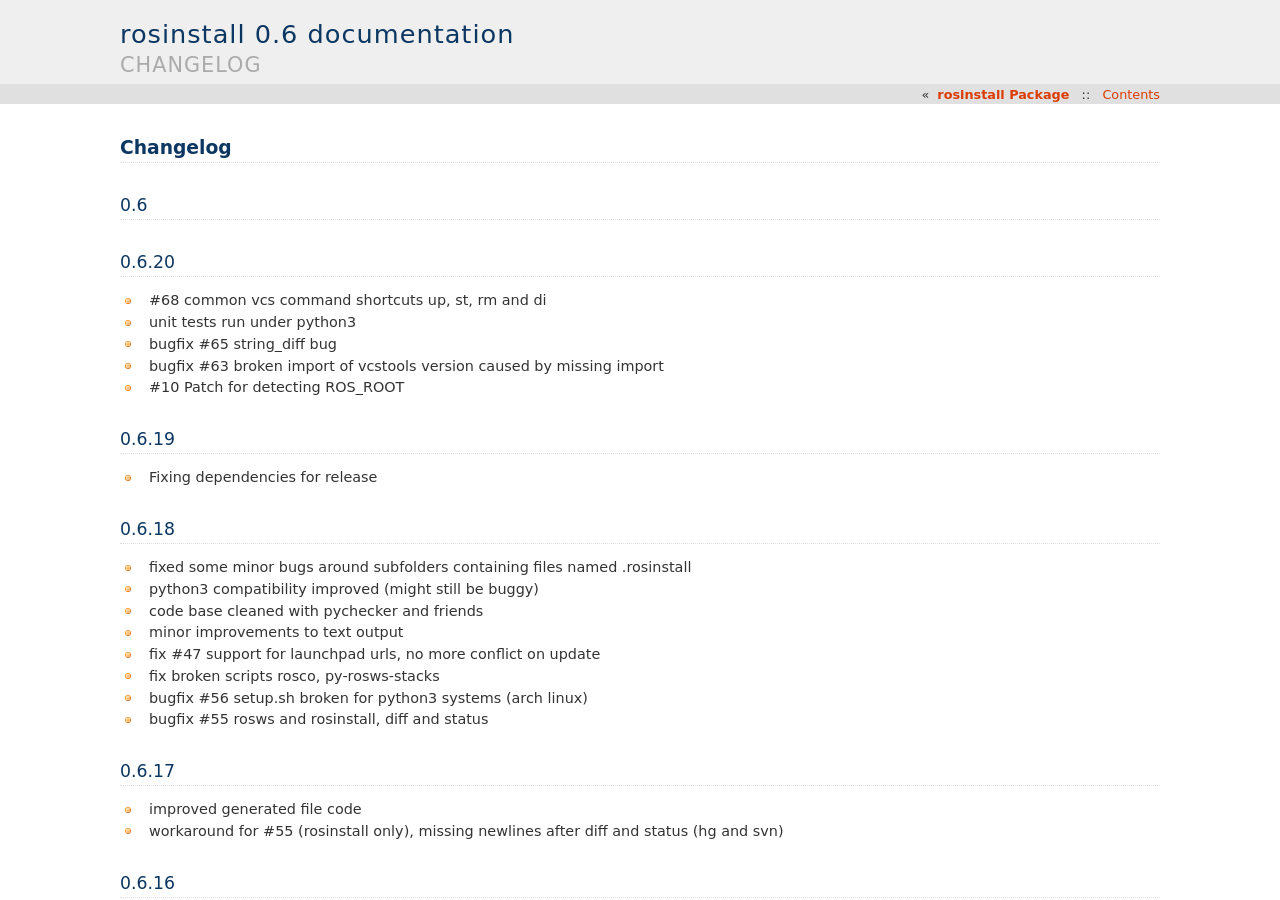
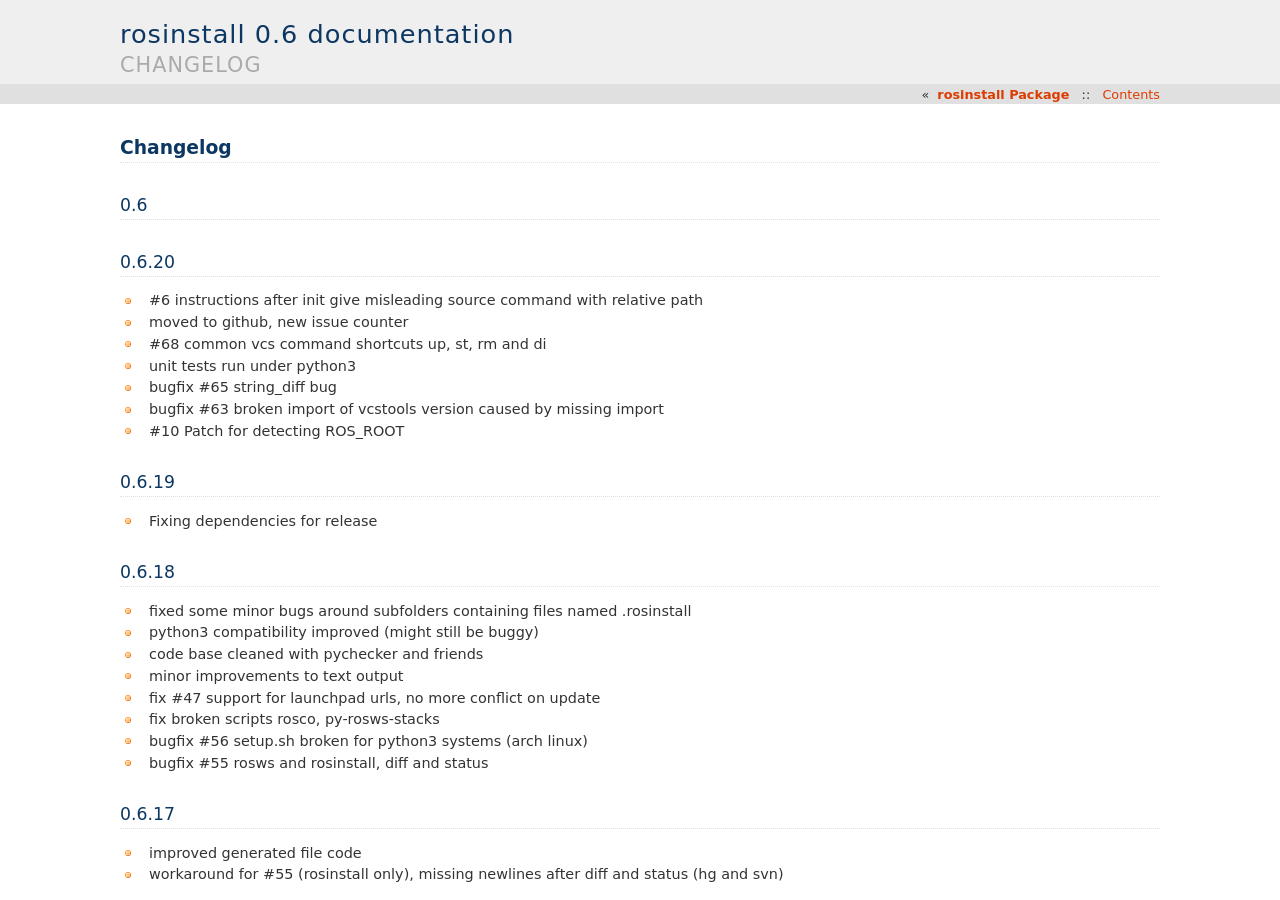
Before and after one commit to vcstools/rosinstall, a Sphinx documentation site: the page built from doc/changelog.rst, in a window 1280 px wide and 900 px high. Built offline with Sphinx 7.4.7, drawn with Linux system fonts in a browser that asks for light colours.

Commit message:
changelog and improved tutorial

```diff
--- a/doc/changelog.rst
+++ b/doc/changelog.rst
@@ -7,6 +7,8 @@
 0.6.20
 ------
 
+- #6 instructions after init give misleading source command with relative path
+- moved to github, new issue counter
 - #68 common vcs command shortcuts up, st, rm and di
 - unit tests run under python3
 - bugfix #65 string_diff bug
@@ -32,6 +34,7 @@
 
 0.6.17
 ------
+
 - improved generated file code
 - workaround for #55 (rosinstall only), missing newlines after diff and status (hg and svn)
 
--- a/doc/rosws_tutorial.rst
+++ b/doc/rosws_tutorial.rst
@@ -68,6 +68,8 @@
 
 We will create a folder that serves as workspace, which you can
 delete after the tutorial.
+
+.. note:: The following creates a workspace without ROS. This means variables that are important for ROS like ROS_PACKAGE_PATH will not be set. If you want to create a workspace for ROS, follow the tutorial :ref:`rosws_ros_tutorial`.
 
 ::
 
```
Also changed, not shown: doc/rosws_ros_tutorial.rst (+4 -3 lines).
